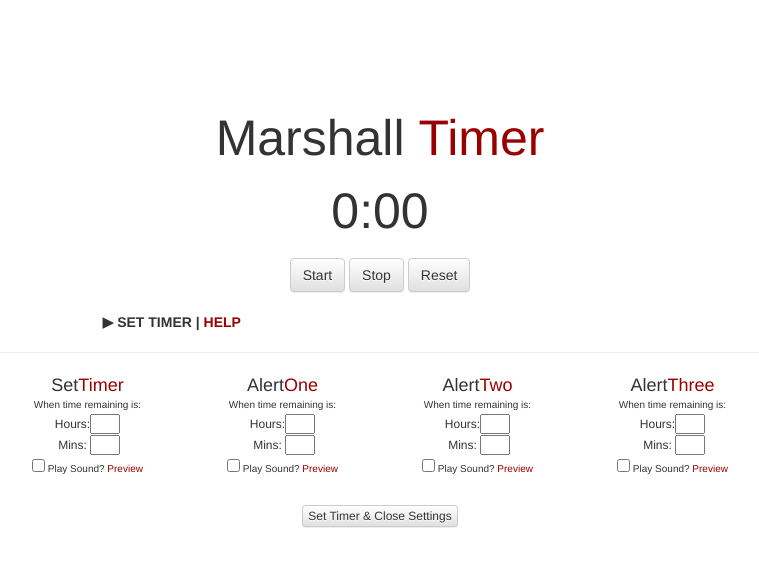
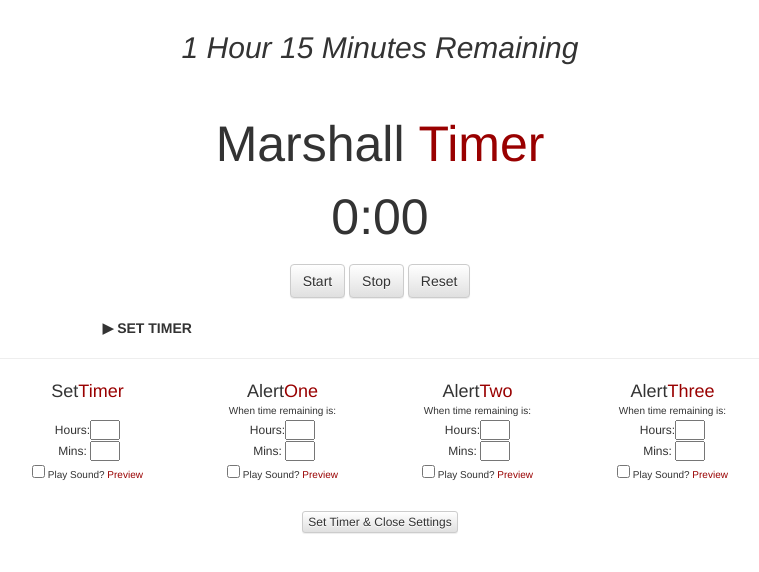
Before and after one commit to aspiegel93/MarshallTimer, a plain HTML site: page index.html in a window 1280 px wide. Shown: the whole page, without its empty margins (260-1019 px from the left). Drawn offline with nearby package versions, Linux system fonts and the light colour scheme.

Commit message:
Added Alert Banner

```diff
--- a/MarshallTimer.css
+++ b/MarshallTimer.css
@@ -4,8 +4,13 @@ body{
 
 h1{
 	text-align: center;
-	padding-top: 8%;
+	padding-top: 2%;
 	font-size: 50px;
+}
+
+h2{
+	padding-top: 1%;
+	font-style: italic;
 }
 
 #timerField{
--- a/index.html
+++ b/index.html
@@ -33,6 +33,14 @@ $(document).ready(function(){
 
 <div class="container">
 
+<!-- ROW: Alert banner -->
+<div class="row">
+  <div class="col-md-12">
+    <h2> 1 Hour 15 Minutes Remaining </h2>
+  </div>
+</div>
+
+
 <!-- ROW: Marshall Timer label -->
 <div class="row">
   <div class="col-md-12">
@@ -60,7 +68,7 @@ $(document).ready(function(){
 <!-- ROW: set timer dropdown -->
 <div class="row" id="showTimerOptions">
   <div class="col-md-offset-3 col-md-6">
-  &#x25B6; SET TIMER | <div style="color: #990000; display:inline;">HELP</div>
+  &#x25B6; SET TIMER
   </div>
 </div>
 <hr>
@@ -73,7 +81,7 @@ $(document).ready(function(){
   <!-- SET TIMER -->
   <div class="col-md-2 col-md-offset-2">
     <div id="timerList"> Set<div style="color: #990000; display:inline;">Timer</div> </div>
-    <div id="timeRemaining"> When time remaining is: </div>
+    <div id="timeRemaining"> &nbsp; </div>
     <div id="timerInput">
       <table>
         <tr>
```
